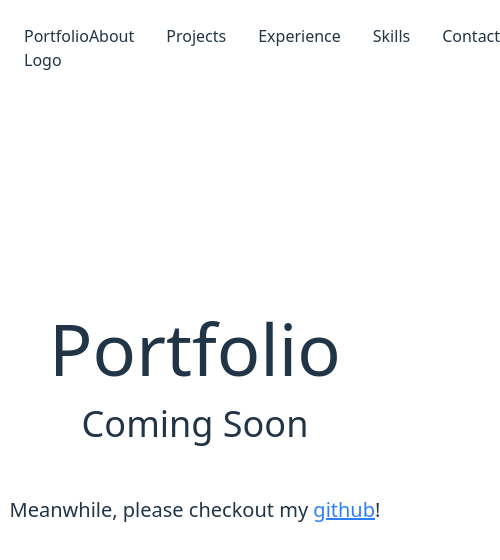
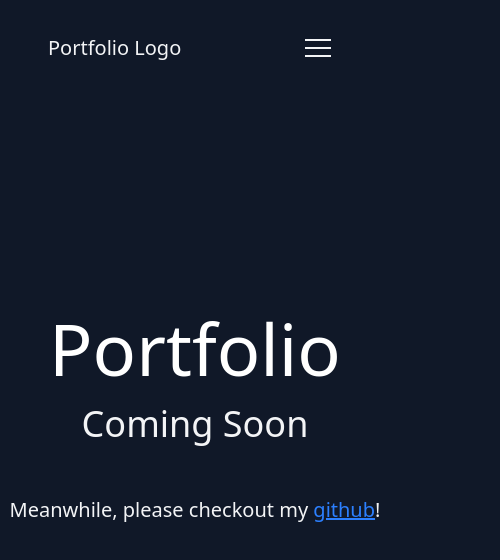
Before and after one commit to nainsworth/portfolio, a React (Vite) app: page / in a window 390 px wide. Shown: the top 560 px of the page, 500 px wide, since content can reach past the window. Built offline with nearby package versions, Linux system fonts and the light colour scheme.

Commit message:
Updated theming and add hamburger menu in navbar

```diff
--- a/package.json
+++ b/package.json
@@ -12,6 +12,7 @@
   "dependencies": {
     "@tailwindcss/vite": "^4.1.11",
     "@vercel/analytics": "^1.5.0",
+    "hamburger-react": "^2.5.2",
     "react": "^19.1.0",
     "react-dom": "^19.1.0",
     "tailwindcss": "^4.1.11"
--- a/src/App.tsx
+++ b/src/App.tsx
@@ -1,10 +1,10 @@
 import { Analytics } from "@vercel/analytics/react";
-import Nav from "./components/Nav";
+import Navbar from "./components/Navbar";
 
 function App() {
   return (
     <>
-      <Nav />
+      <Navbar />
       <div className="flex flex-col gap-5 place-items-center min-h-screen self-center justify-center pb-50">
         <h1 className="text-7xl">Portfolio</h1>
         <h2 className="text-4xl">Coming Soon</h2>
--- a/src/components/Nav.tsx
+++ /dev/null
@@ -1,21 +0,0 @@
-
-const Nav = () => {
-  return (
-    <div className="w-full m-auto flex justify-between p-6 xl:w-7xl xl:px-0">
-      <div>
-        <p>Portfolio Logo</p>
-      </div>
-      <div>
-        <ul className="flex gap-8">
-          <li><a href="#">About</a></li>
-          <li><a href="#">Projects</a></li>
-          <li><a href="#">Experience</a></li>
-          <li><a href="#">Skills</a></li>
-          <li><a href="#">Contact</a></li>
-        </ul>
-      </div>
-    </div>
-  );
-}
-
-export default Nav
--- /dev/null
+++ b/src/components/Navbar.tsx
@@ -0,0 +1,41 @@
+import Hamburger from "hamburger-react";
+import { useState } from "react";
+
+const Navbar = () => {
+
+const [isOpen, setOpen] = useState(false);
+
+  return (
+    <div className="w-full flex justify-between items-center py-6 px-12 xl:w-7xl xl:px-0">
+      <div>
+        <p className="text-xl">Portfolio Logo</p>
+      </div>
+
+      <div>
+        <div className="sm:hidden">
+          <Hamburger toggled={isOpen} toggle={setOpen} direction="right" size={26} />
+        </div>
+
+        <ul className="hidden sm:flex gap-8">
+          <li>
+            <a href="#">About</a>
+          </li>
+          <li>
+            <a href="#">Projects</a>
+          </li>
+          <li>
+            <a href="#">Experience</a>
+          </li>
+          <li>
+            <a href="#">Skills</a>
+          </li>
+          <li>
+            <a href="#">Contact</a>
+          </li>
+        </ul>
+      </div>
+    </div>
+  );
+};
+
+export default Navbar;
--- a/src/index.css
+++ b/src/index.css
@@ -1,32 +1,14 @@
 @import "tailwindcss";
 
-:root {
-  font-family: system-ui, Avenir, Helvetica, Arial, sans-serif;
-  line-height: 1.5;
-  font-weight: 400;
-
-  color-scheme: light dark;
-  color: rgba(255, 255, 255, 0.87);
-  background-color: #242424;
-
-  font-synthesis: none;
-  text-rendering: optimizeLegibility;
-  -webkit-font-smoothing: antialiased;
-  -moz-osx-font-smoothing: grayscale;
+@layer theme {
+  :root {
+    @apply bg-gray-900 text-gray-100 text-base;
+  }
 }
 
-/* body {
-  margin: 0;
-  display: flex;
-  place-items: center;
-  min-width: 320px;
-  min-height: 100vh;
-} */
-
-@media (prefers-color-scheme: light) {
-  :root {
-    color: #213547;
-    background-color: #ffffff;
+@layer base {
+  h1 {
+    @apply text-white
   }
 
 }
```
Also changed, not shown: 1 other file (tests, documents, lock files or other folders).
